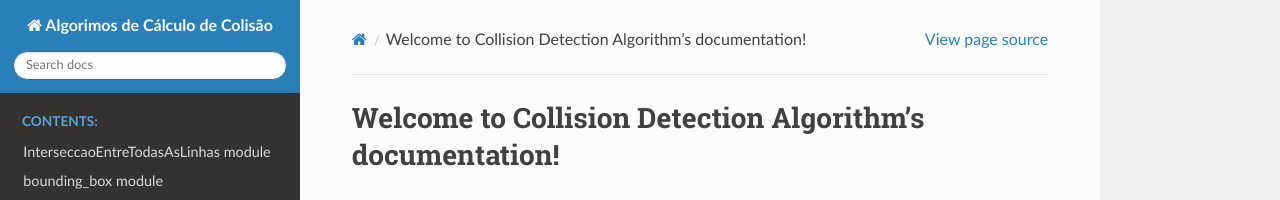
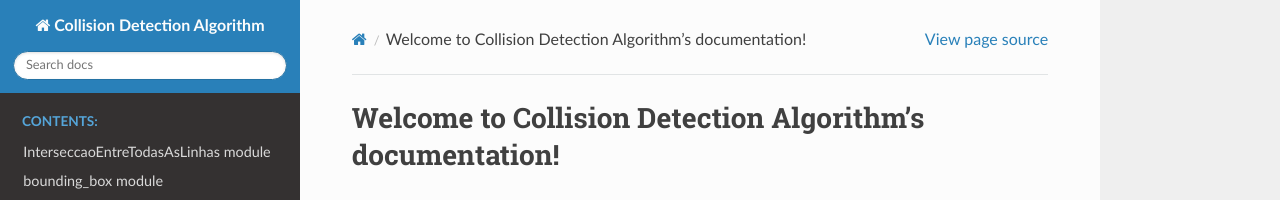
Before and after one commit to debemdeboas/line-collision-algorithms, a Sphinx documentation site: the page built from docs/source/index.rst, in a window 1280 px wide. Shown: the top 200 px of the page. Built offline with Sphinx 7.4.7 and the Read the Docs theme 2.0.0, drawn with Linux system fonts in a browser that asks for light colours.

Commit message:
Update conf.py

```diff
--- a/docs/source/conf.py
+++ b/docs/source/conf.py
@@ -17,7 +17,7 @@ sys.path.insert(0, os.path.abspath('../../'))
 
 # -- Project information -----------------------------------------------------
 
-project = 'Algorimos de Cálculo de Colisão'
+project = 'Collision Detection Algorithm'
 copyright = '2021, Gustavo Geyer, Marcio Sarroglia Pinho, Rafael Almeida de Bem'
 author = 'Gustavo Geyer, Marcio Sarroglia Pinho, Rafael Almeida de Bem'
 
```
